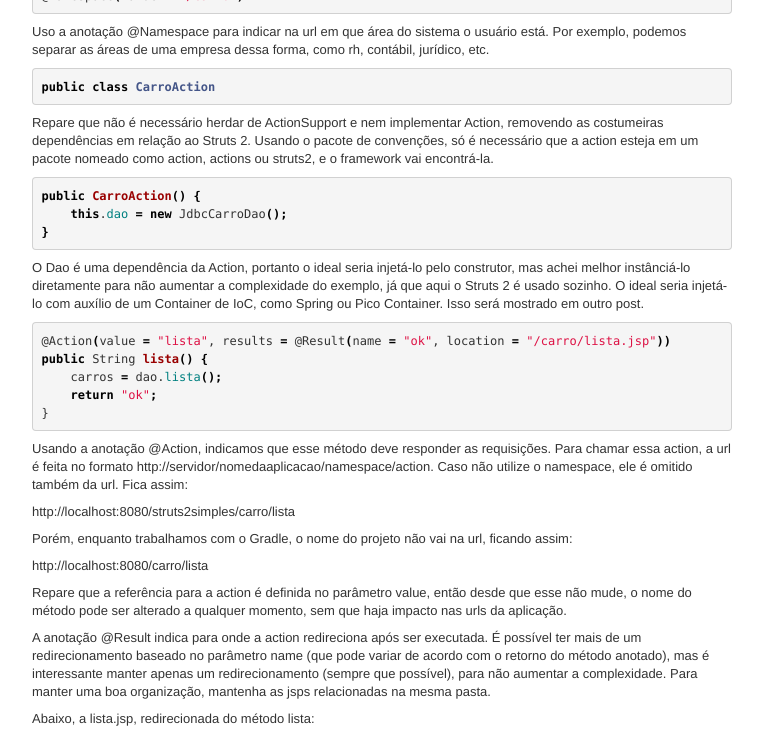
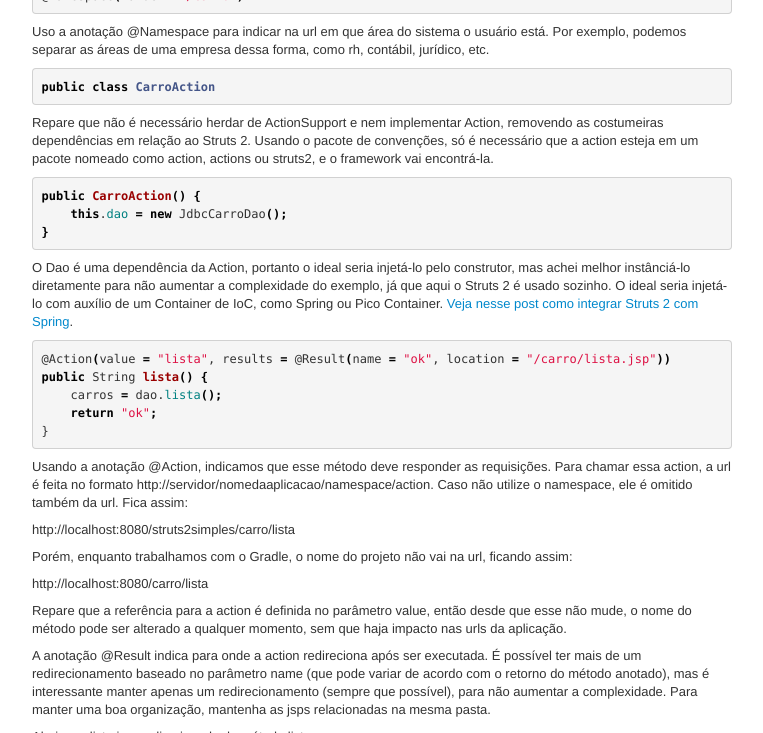
Before and after one commit to juliano/simpledev, a Jekyll site: the page built from blog/_posts/2010-12-07-simplificando-struts2.markdown, in a window 1280 px wide and 900 px high, scrolled down 971 px, cut to the strip 0-733 px from the top of the window. Shown: the whole strip, without its empty margins (138-901 px from the left). Built offline with Jekyll 4.4.1, drawn with Linux system fonts in a browser that asks for light colours; Markdown is read by kramdown in place of the engine named in the settings; comment, search, counter and statistics services are not loaded.

Commit message:
adicionado link para o post sobre do integração do Struts2 com Spring

```diff
--- a/blog/_posts/2010-12-07-simplificando-struts2.markdown
+++ b/blog/_posts/2010-12-07-simplificando-struts2.markdown
@@ -52,7 +52,7 @@ action esteja em um pacote nomeado como action, actions ou struts2, e o framewor
 O Dao é uma dependência da Action, portanto o ideal seria injetá-lo pelo construtor, mas achei
 melhor instânciá-lo diretamente para não aumentar a complexidade do exemplo, já que aqui o Struts 2
 é usado sozinho. O ideal seria injetá-lo com auxílio de um Container de IoC, como Spring ou Pico
-Container. Isso será mostrado em outro post.
+Container. [Veja nesse post como integrar Struts 2 com Spring][1].
 
 <pre>@Action<span class="b">(</span>value <span class="b">=</span> <span class="str">"lista"</span>, results <span class="b">=</span> @Result<span class="b">(</span>name <span class="b">=</span> <span class="str">"ok"</span>, location <span class="b">=</span> <span class="str">"/carro/lista.jsp"</span><span class="b">))
 public</span> String <span class="b"><span class="mc">lista</span>() {</span>
```
Also changed, not shown: other parts of blog/_posts/2010-12-07-simplificando-struts2.markdown (+2 -0 lines).
